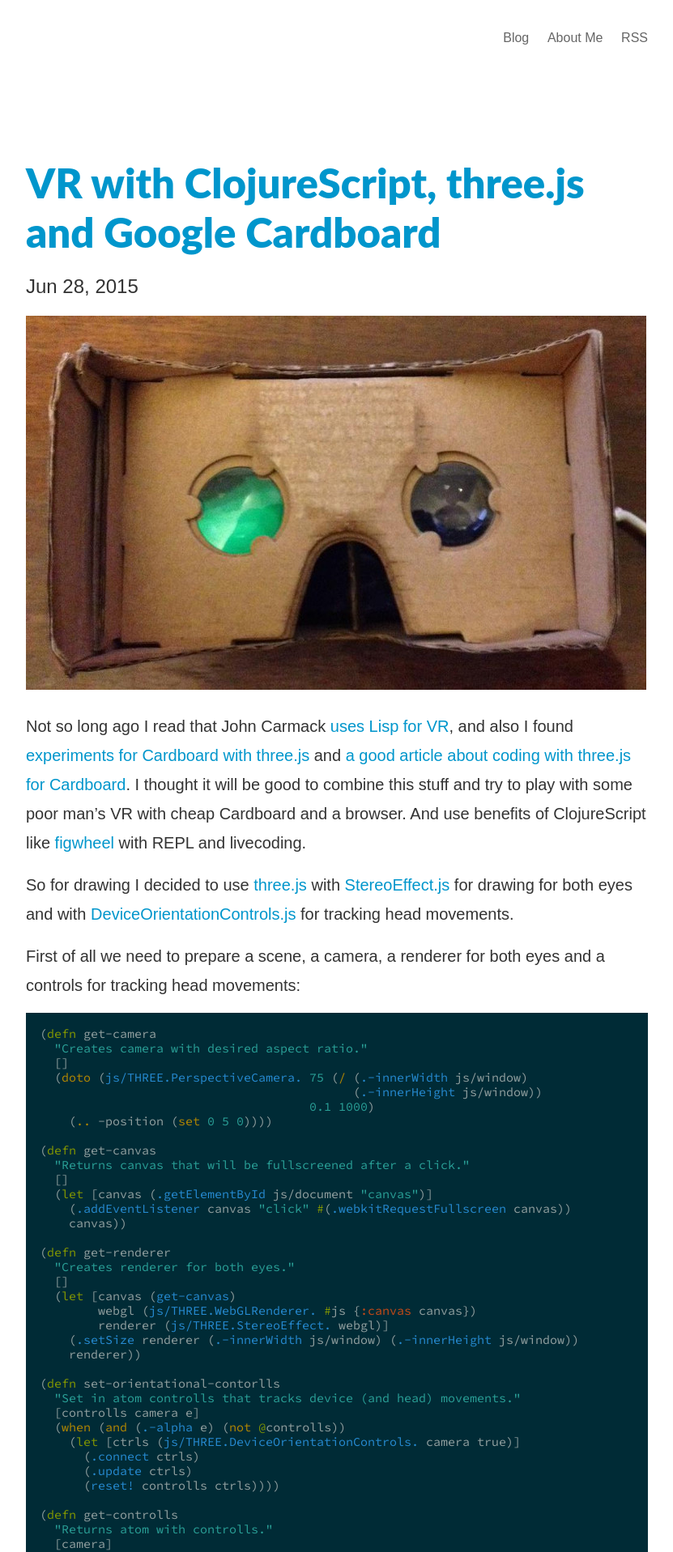
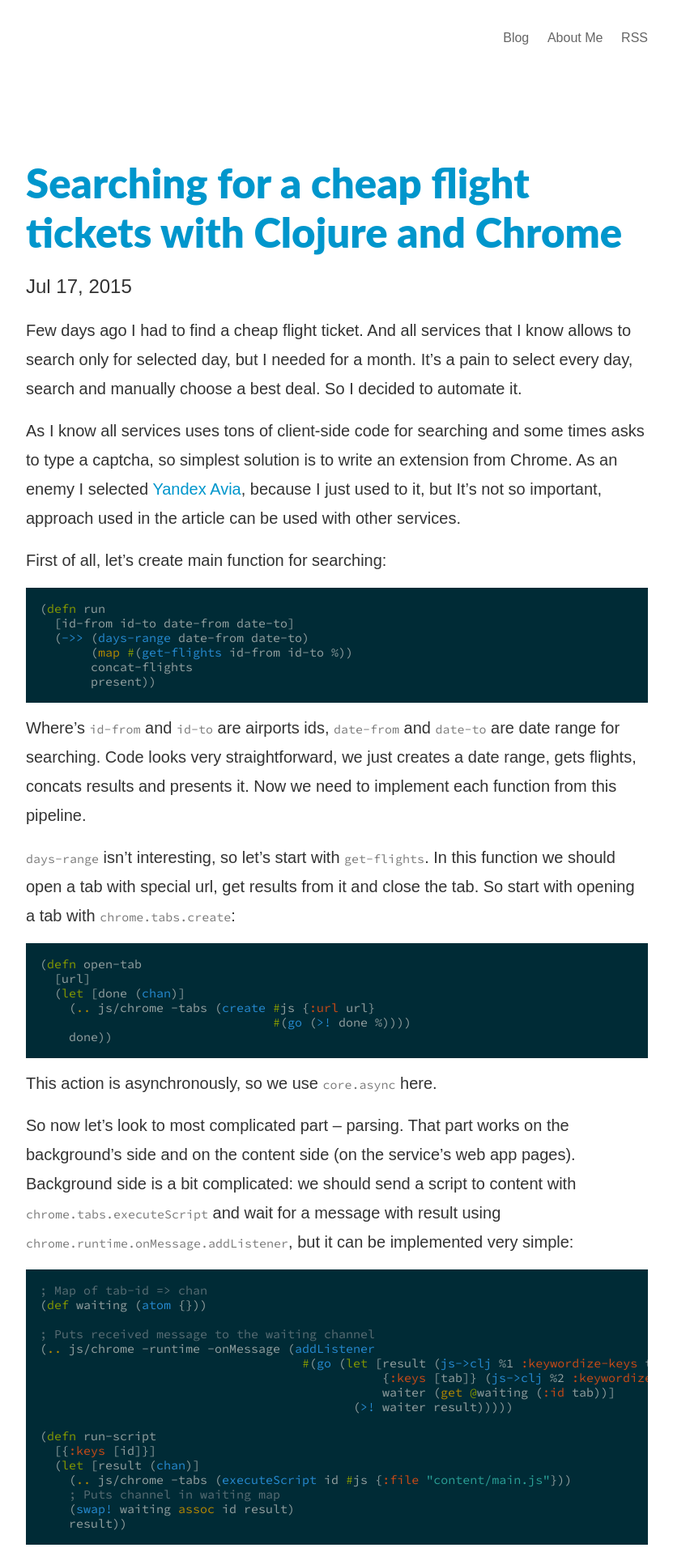
Before and after one commit to nvbn/nvbn.github.io, a Jekyll site: the page built from index.html, in a window 1280 px wide. Shown: the top 1917 px of the page at 81% size, without its empty margins (224-1055 px from the left). Built offline with Jekyll 4.4.1, drawn with Linux system fonts in a browser that asks for light colours; Markdown is read by kramdown in place of the engine named in the settings; a script that is not in the unit is left out; the list of posts is cut into pages by our own code; some of the changed text lies outside the part shown.

Commit message:
Add an article about flight tickets

````diff
--- /dev/null
+++ b/_posts/2015-07-17-flight-prices.md
@@ -0,0 +1,141 @@
+---
+layout:     post
+title:      "Searching for a cheap flight tickets with Clojure and Chrome"
+date:       2015-07-17 03:45:00
+keywords:   clojure, chrome
+---
+
+Few days ago I had to find a cheap flight ticket. And all services that I know
+allows to search only for selected day, but I needed for a month. It's a pain to
+select every day, search and manually choose a best deal. So I decided to automate it.
+
+As I know all services uses tons of client-side code for searching and some times
+asks to type a captcha,
+so simplest solution is to write an extension from Chrome. As an enemy I selected
+[Yandex Avia](https://avia.yandex.ru/), because I just used to it, but It's
+not so important, approach used in the article can be used with other services.
+
+First of all, let's create main function for searching:
+
+```clojure
+(defn run
+  [id-from id-to date-from date-to]
+  (->> (days-range date-from date-to)
+       (map #(get-flights id-from id-to %))
+       concat-flights
+       present))
+```
+
+Where's `id-from` and `id-to` are airports ids, `date-from` and `date-to` are date range for
+searching. Code looks very straightforward, we just creates a date range, gets flights,
+concats results
+and presents it. Now we need to implement each function from this pipeline.
+
+`days-range` isn't interesting, so let's start with `get-flights`. In this function we
+should open a tab with special url, get results from it and close the tab. So start with
+opening a tab with `chrome.tabs.create`:
+
+```clojure
+(defn open-tab
+  [url]
+  (let [done (chan)]
+    (.. js/chrome -tabs (create #js {:url url}
+                                #(go (>! done %))))
+    done))
+```
+
+This action is asynchronously, so we use `core.async` here.
+
+So now let's look to most complicated part &ndash; parsing. That part works on the background's
+side and on the content side (on the service's web app pages). Background side is a bit
+complicated: we should send a script to content with `chrome.tabs.executeScript`
+and wait for a message with result using `chrome.runtime.onMessage.addListener`,
+but it can be implemented very simple:
+
+```clojure
+; Map of tab-id => chan
+(def waiting (atom {}))
+
+; Puts received message to the waiting channel
+(.. js/chrome -runtime -onMessage (addListener
+                                    #(go (let [result (js->clj %1 :keywordize-keys true)
+                                               {:keys [tab]} (js->clj %2 :keywordize-keys true)
+                                               waiter (get @waiting (:id tab))]
+                                           (>! waiter result)))))
+
+(defn run-script
+  [{:keys [id]}]
+  (let [result (chan)]
+    (.. js/chrome -tabs (executeScript id #js {:file "content/main.js"}))
+    ; Puts channel in waiting map
+    (swap! waiting assoc id result)
+    result))
+```
+
+And content side is more than simple:
+
+```clojure
+(go-loop []
+  (if (ready?)
+    (.. js/chrome -runtime (sendMessage #js {:status :ok
+                                             :flights (clj->js (get-flights))}))
+    (do (<! (timeout 500))
+        (recur))))
+```
+
+We skip content's `get-flights` and `ready?` here, because it's just a parsing of html.
+
+Back to the background's `get-flights`, now we can implement it:
+
+```clojure
+(defn get-flights
+  [id-from id-to date]
+  (go (let [search-format (formatter "dd+MMM")
+            tab (<! (open-tab (make-url id-from id-to (unparse search-format date))))
+            {:keys [id]} (js->clj tab :keywordize-keys true)
+            {:keys [flights]} (<! (run-script tab))]
+        (.. js/chrome -tabs (remove id))
+        (map #(assoc % :date date) flights))))
+```
+
+So that hardcore action was simplified to simple and flat code.
+
+Now we can go back to main function. We can't just use `concat` for a list of channels,
+so we should implement something similar:
+
+```clojure
+(defn concat-flights
+  [flights]
+  (go-loop [[flight & flights] flights
+            result []]
+    (if flights
+      (recur flights (concat result (<! flight)))
+      result)))
+```
+
+It works just like `concat`, but accepts a list of channels and returns a single channel with
+concatenated result.
+
+And now the latest part &ndash; `presentat`, we just use `console.table` here, it
+offers us fancy table view with sorting:
+
+```clojure
+(defn present
+  [prices]
+  (let [present-format (formatter "MM.dd")]
+    (go (->> (<! prices)
+             (map #(update % :date (fn [date] (unparse present-format date))))
+             clj->js
+             (.table js/console)))))
+```
+
+Now we can look to the result with flights from Saint-Petersburg (Russia)
+to Denpasar (Indonesia, Bali) in range from the first day of September till
+the first day of October:
+
+![Result](/assets/flight.png)
+
+Isn't it cool that this very complicated logic can be written as a simple flat code
+almost without callback, and can be simplified to just a pipeline of short actions?
+
+[Gist with the sources](https://gist.github.com/nvbn/b805e535e3bea9cee796).
--- a/_sass/_main.scss
+++ b/_sass/_main.scss
@@ -481,6 +481,10 @@ Copyright (c) 2014 Daniel Eden
   img[alt='scale'] {
     width: 100%;
   }
+
+  img[alt="Result"] {
+    border: 1px solid #c0c0c0;
+  }
 }
 
 #paginator {
````
Also changed, not shown: assets/flight.png (added).
